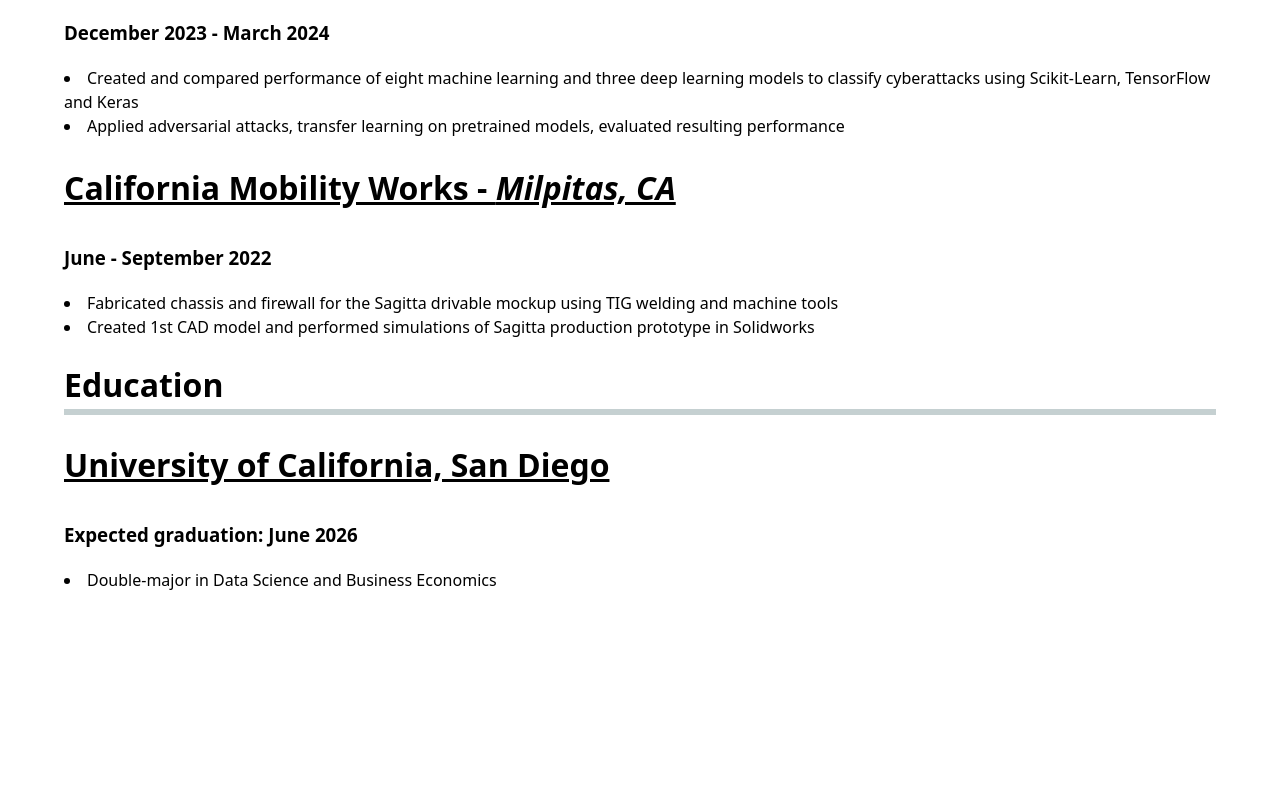
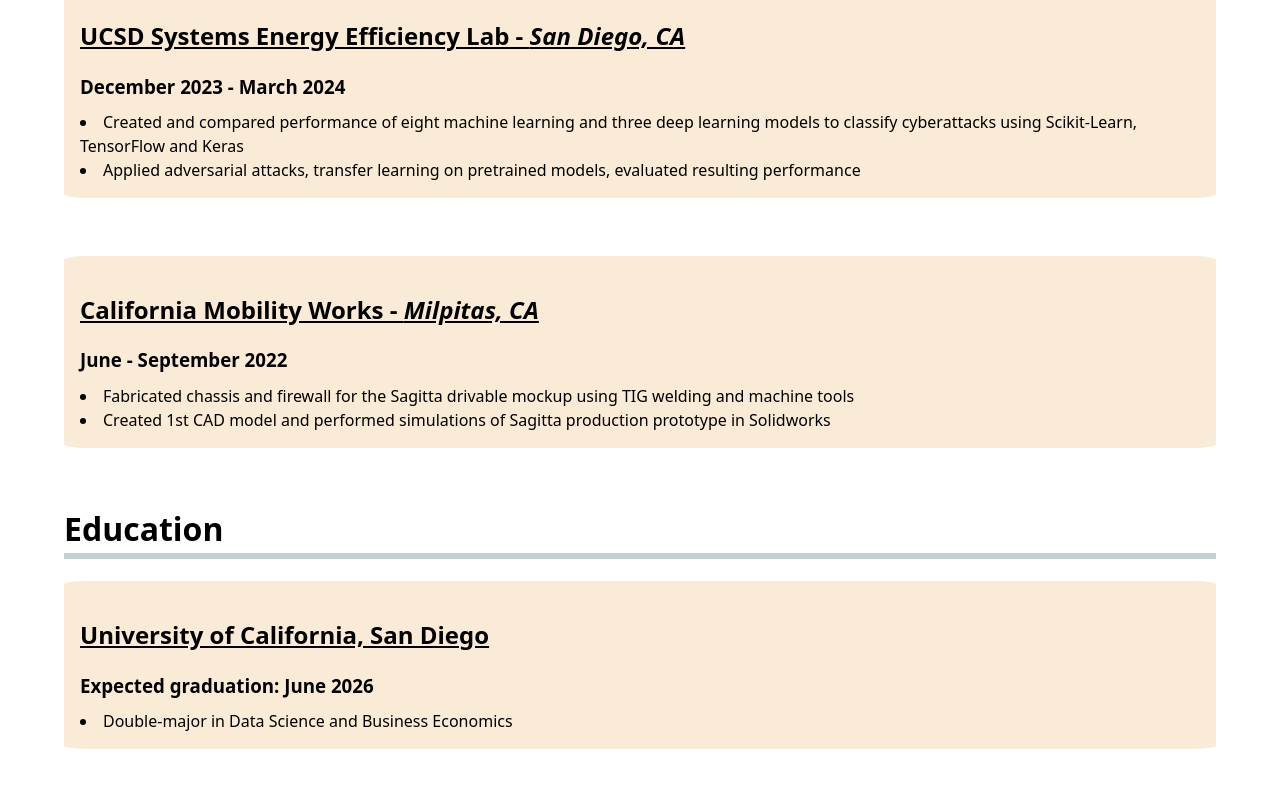
Before and after one commit to chriss-mo/DSC-106, a plain HTML site: page cv/index.html in a window 1280 px wide. Shown: the part 677-1467 px from the top of the page. Before the commit the page ends 1341 px from the top, so only its background shows below. Drawn offline with Linux system fonts and the light colour scheme.

Commit message:
Update cv.css

```diff
--- a/cv/cv.css
+++ b/cv/cv.css
@@ -3,11 +3,17 @@
 }
 
 h2 {
-    font-size: 200%;
-    margin-bottom: 1em;
+    margin-bottom: 0.5em;
     text-decoration: underline;
 }
 
 h3 {
-    margin-bottom: 1em;
+    margin-bottom: 0.5em;
 }
+
+section {
+    background-color: antiquewhite;
+    padding: 1em 1em;
+    border-radius: 2%;
+    margin-bottom: 5%;
+}
```
